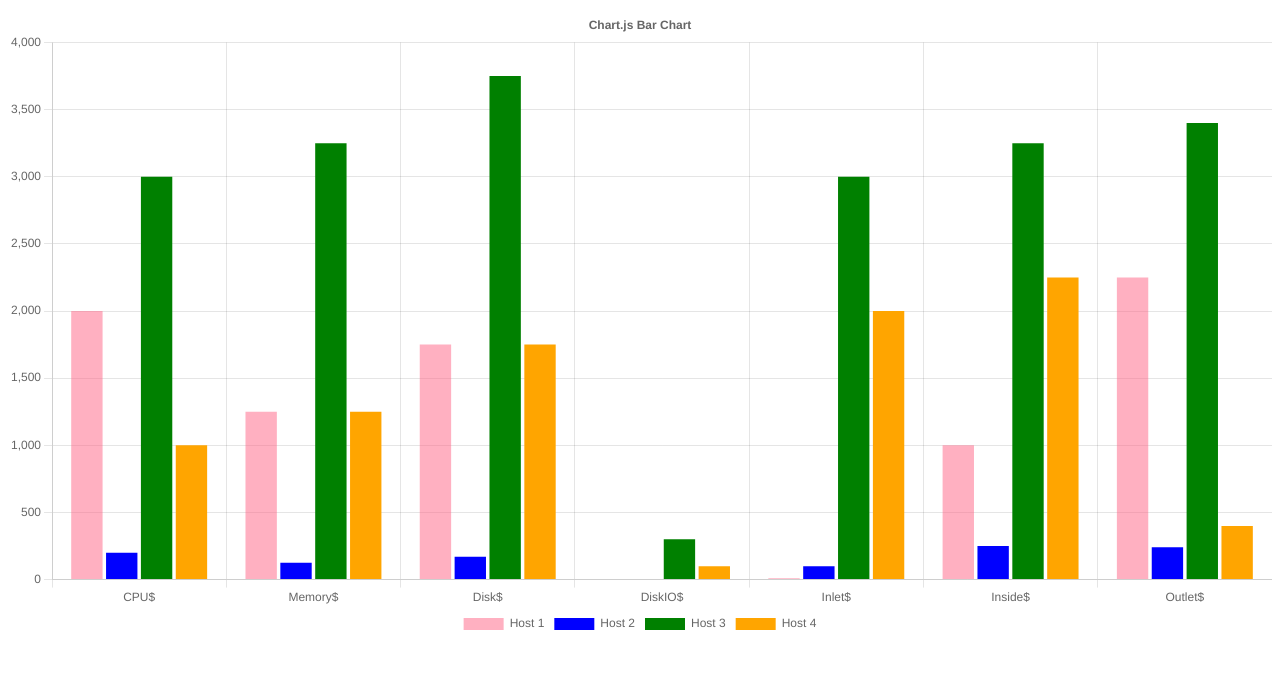
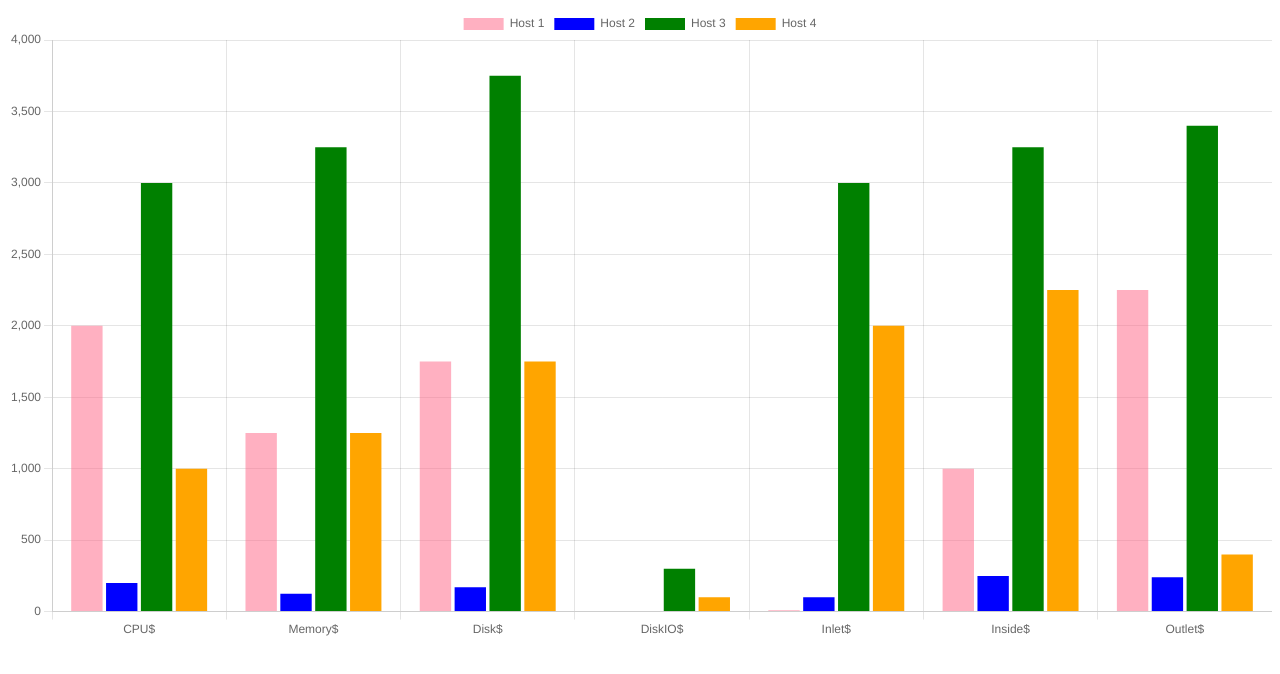
Before and after one commit to jaegeunha94/react-chartjs-1.0.1, a React (Create React App) app: page / in a window 1280 px wide. Shown: the top 674 px of the page. Built offline with nearby package versions, Linux system fonts and the light colour scheme.

Commit message:
Remove Options

```diff
--- a/src/CharBar.js
+++ b/src/CharBar.js
@@ -24,132 +24,38 @@ export const options = {
   responsive: true,
   maintainAspectRatio: true,
 
-  plugins: {
-    // Tooltip 옵션
-    tooltip: {
-      usePointStyle: 'star',
-      caretSize: 0,
-      // position: 'nearest',
-      interaction: {
-        //   // 1. point
-        //   // mode: 'point',
-        //   // 2. nearest
-        // mode: 'nearest',
-        //   // 3. index
-        mode: 'index',
-        //   // axis: 'y',
-        //   //4. dataset
-        //   // mode: 'dataset',
-      },
-    },
-    // labels: {
-    //   render: 'value',
-    // },
-    legend: {
-      // position: 'top',
-      position: 'bottom',
-      // display: false,
-    },
-    title: {
-      display: true,
-      text: 'Chart.js Bar Chart',
-    },
-  },
-
   // Axis
   x: {
-    // alignToPixels: true,
-    // backgroundColor: 'red',
-    // border: ???,
-    // display: false,
-    // grid: ???,
-    // reverse: true,
-    // stacked: true,
-    // suggestedMin: 1000,
-    // suggestedMax: 100,
-    // ticks: ???,
-    // weight: 500,
+      // min: 0,
+      // max: 100,
+      // stacked: true,
   },
 
   y: {
-    // alignToPixels: true,
-    // backgroundColor: 'red',
-    // border: ???,
-    // display: false,
-    // grid: ???,
-    // min: 0,
-    // max: 100,
-    // reverse: true,
-    // stacked: true,
-    // suggestedMin: 1000,
-    // suggestedMax: 100,
-    // ticks: ???,
-    // weight: 100,
+      // min: 0,
+      // max: 100,
+      // stacked: true,
   },
 
   // Scale
   scales: {
     x: {
-      // Axis
-      // alignToPixels: true,
-      // backgroundColor: 'red',
-      // border: ???,
-      // display: false,
-      // grid: ???,
       // min: 0,
       // max: 100,
-      // reverse: true,
       // stacked: true,
-      // suggestedMin: 500,
-      // suggestedMax: 100,
-      // ticks: ???,
-      // weight: 100,
-      // min: 0,
-      // max: 100,
-
-      // Labeling Axes
-      // display: false,
-      // align: 'end',
-      // text: '???',
-      // color: 'red',
-      // font: '???',
       ticks: {
         // Include a dollar sign in the ticks
         callback: function (value, index, ticks) {
           return this.getLabelForValue(value) + '$';
         },
       },
-
-      // scale
-      grid: {
-        // offset: false,
-      },
     },
   },
   y: {
     // Axis
-    // alignToPixels: true,
-    // backgroundColor: 'red',
-    // border: ???,
-    // display: false,
-    // grid: ???,
     // min: 0,
     // max: 100,
-    // reverse: true,
     // stacked: true,
-    // suggestedMin: 500,
-    // suggestedMax: 100,
-    // ticks: ???,
-    // weight: 100,
-    // min: 0,
-    // max: 100,
-
-    // Labeling Axes
-    // display: false,
-    // align: 'end',
-    // text: '???',
-    // color: 'red',
-    // font: '???',
     ticks: {
       // Include a dollar sign in the ticks
       callback: function (value, index, ticks) {
```
